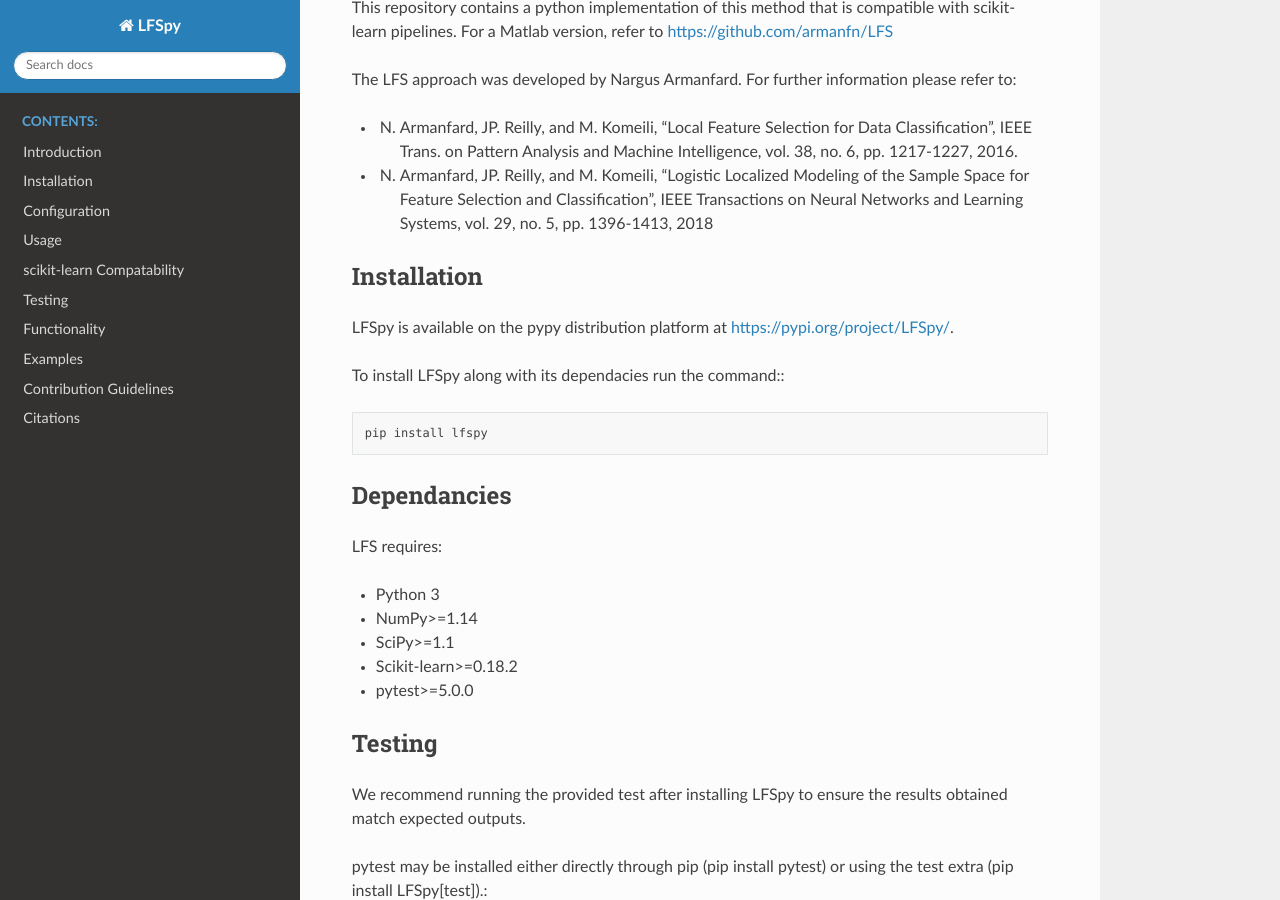
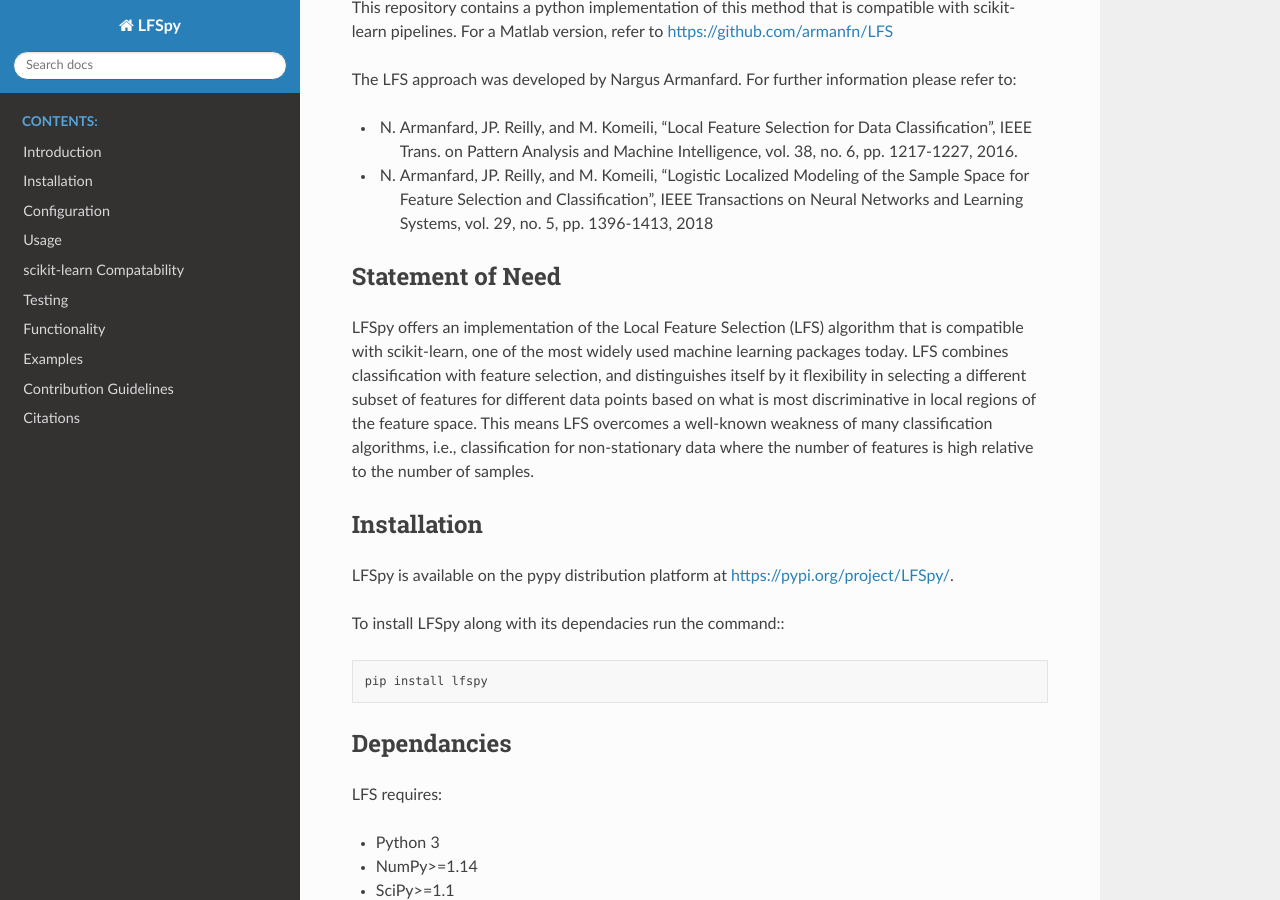
Before and after one commit to McMasterRS/LFSpy, a Sphinx documentation site: the page built from docs/index.rst, in a window 1280 px wide and 900 px high, scrolled down 308 px. Built offline with Sphinx 7.4.7 and the Read the Docs theme 2.0.0, drawn with Linux system fonts in a browser that asks for light colours.

Commit message:
Added statement of need

```diff
--- a/docs/Introduction.rst
+++ b/docs/Introduction.rst
@@ -9,3 +9,8 @@
 
 * N. Armanfard, JP. Reilly, and M. Komeili, "Local Feature Selection for Data Classification", IEEE Trans. on Pattern Analysis and Machine Intelligence, vol. 38, no. 6, pp. 1217-1227, 2016.
 * N. Armanfard, JP. Reilly, and M. Komeili, "Logistic Localized Modeling of the Sample Space for Feature Selection and Classification", IEEE Transactions on Neural Networks and Learning Systems, vol. 29, no. 5, pp. 1396-1413, 2018
+
+Statement of Need
+---------------------------------
+
+LFSpy offers an implementation of the Local Feature Selection (LFS) algorithm that is compatible with scikit-learn, one of the most widely used machine learning packages today. LFS combines classification with feature selection, and distinguishes itself by it flexibility in selecting a different subset of features for different data points based on what is most discriminative in local regions of the feature space. This means LFS overcomes a well-known weakness of many classification algorithms, i.e., classification for non-stationary data where the number of features is high relative to the number of samples.
--- a/docs/index.rst
+++ b/docs/index.rst
@@ -10,6 +10,10 @@
 * N. Armanfard, JP. Reilly, and M. Komeili, "Local Feature Selection for Data Classification", IEEE Trans. on Pattern Analysis and Machine Intelligence, vol. 38, no. 6, pp. 1217-1227, 2016.
 * N. Armanfard, JP. Reilly, and M. Komeili, "Logistic Localized Modeling of the Sample Space for Feature Selection and Classification", IEEE Transactions on Neural Networks and Learning Systems, vol. 29, no. 5, pp. 1396-1413, 2018
 
+Statement of Need
+---------------------------------
+
+LFSpy offers an implementation of the Local Feature Selection (LFS) algorithm that is compatible with scikit-learn, one of the most widely used machine learning packages today. LFS combines classification with feature selection, and distinguishes itself by it flexibility in selecting a different subset of features for different data points based on what is most discriminative in local regions of the feature space. This means LFS overcomes a well-known weakness of many classification algorithms, i.e., classification for non-stationary data where the number of features is high relative to the number of samples.
 
 Installation
 ---------------------------------
@@ -19,6 +23,7 @@
 To install LFSpy along with its dependacies run the command:::
 
     pip install lfspy
+
 
 Dependancies
 ---------------------------------
```
Also changed, not shown: 8 other files.
